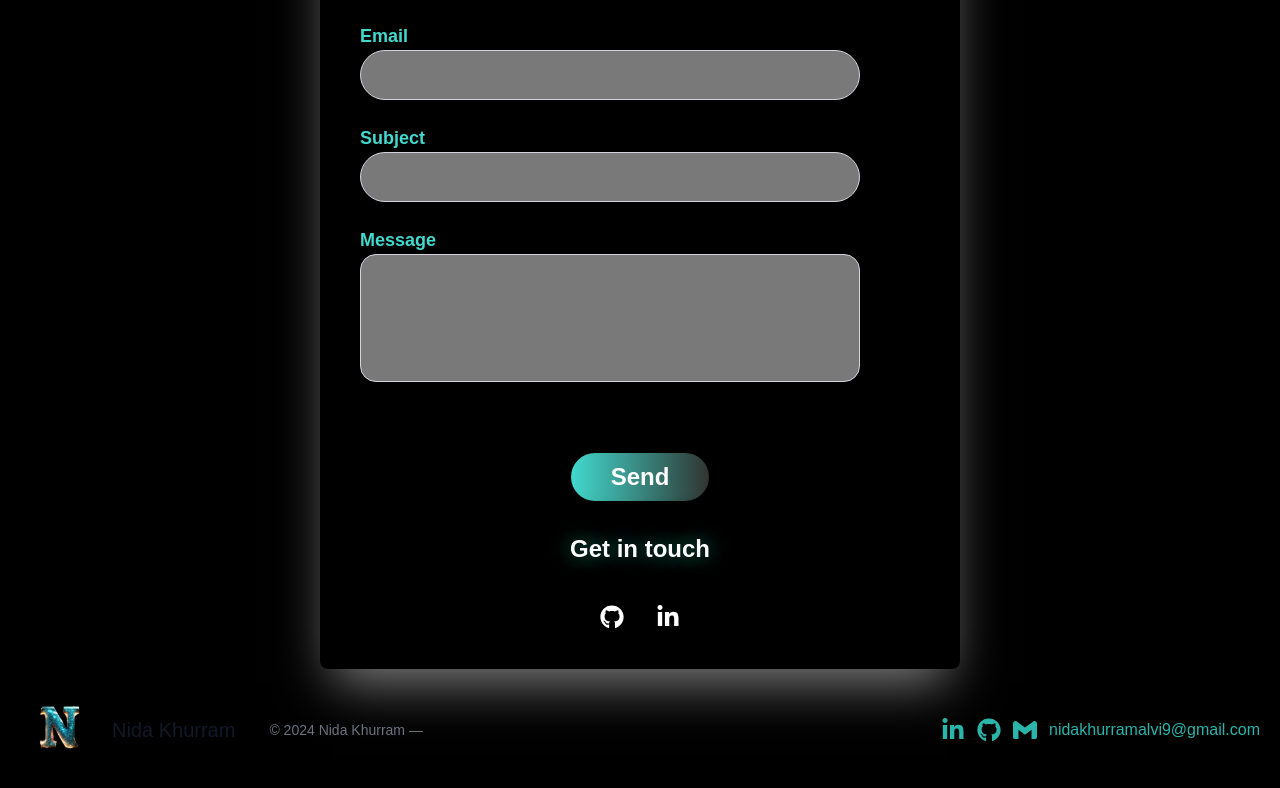
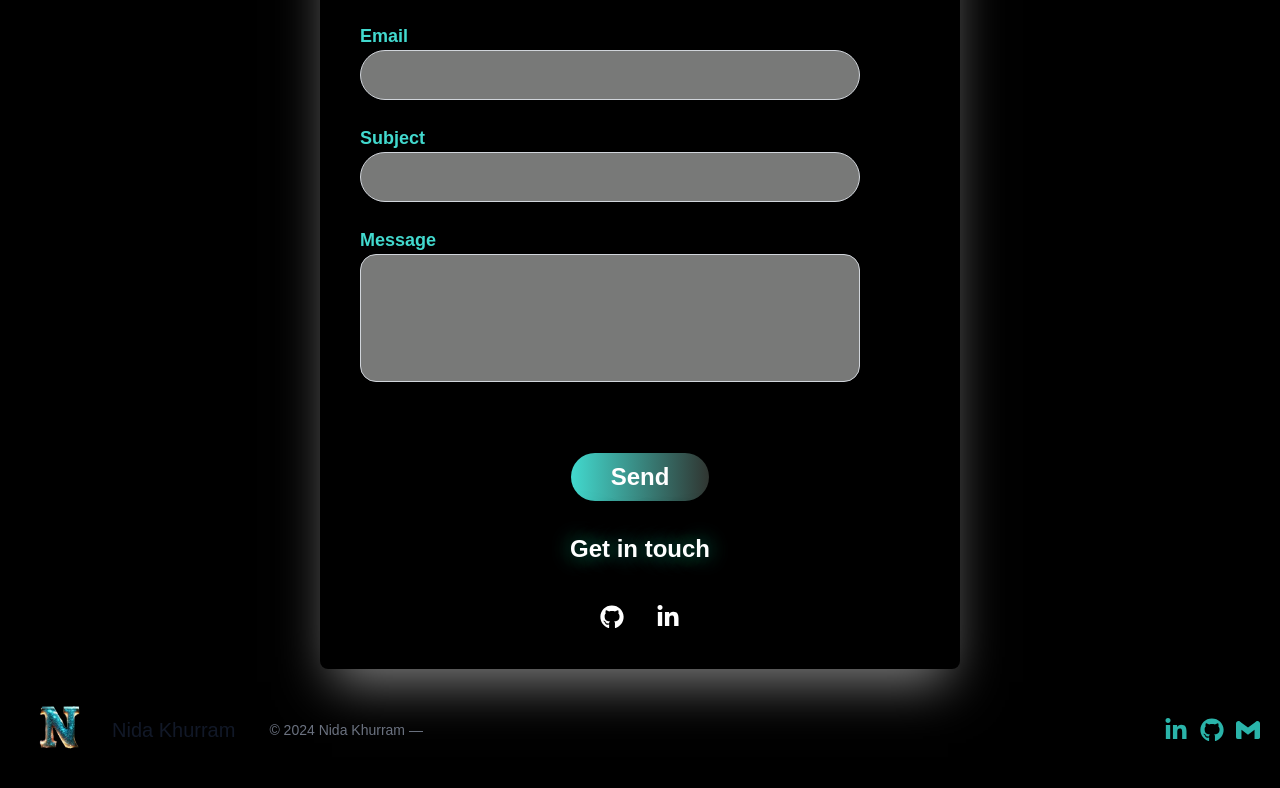
Before and after one commit to nida1khurram/portfolio-next--project, a Next.js app: page /contact in a window 1280 px wide. Shown: the part 312-1100 px from the top of the page. Built offline with nearby package versions, Linux system fonts and the light colour scheme.

Commit message:
update link

```diff
--- a/src/components/layout/footer.tsx
+++ b/src/components/layout/footer.tsx
@@ -45,7 +45,7 @@ export default function Footer() {
             <SiGmail className="text-2xl hover:text-[#2ab4aa] " />
 
           </Link>
-          <span className="text-[#2ab4aa]">nidakhurramalvi9@gmail.com</span>
+          {/* <span className="text-[#2ab4aa]">nidakhurramalvi9@gmail.com</span> */}
         </span>
         {/* linkendin icon */}
       </div>
```
